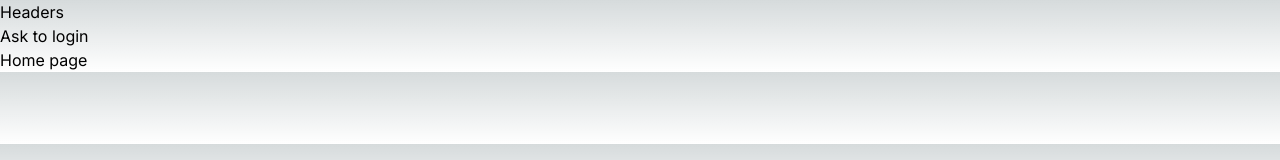
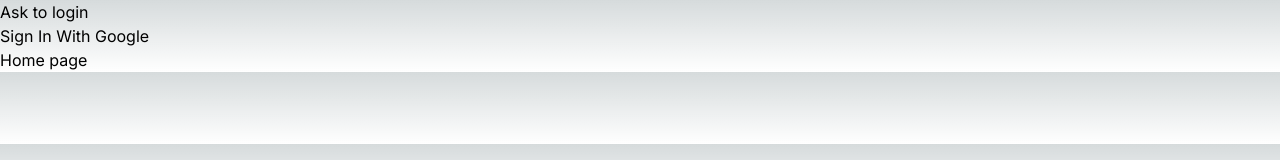
Before and after one commit to nayem-miah/next-auth, a Next.js app: page / in a window 1280 px wide. Shown: the top 160 px of the page. Built offline with nearby package versions, Linux system fonts and the light colour scheme; no server answers.

Commit message:
'commited'

```diff
--- /dev/null
+++ b/app/actions/index.js
@@ -0,0 +1,11 @@
+'use server'
+
+const { signOut,signIn } = require("@/auth")
+
+export async function doSignOut(){
+    await signOut();
+}
+
+export async function doSignIn(){
+    await signIn("google", {callbackUrl:'http://localhost:3000'});
+}
--- a/app/components/Header.jsx
+++ b/app/components/Header.jsx
@@ -1,26 +1,31 @@
-import { auth, signIn, signOut } from "@/auth";
+import { auth } from "@/auth";
 import Image from "next/image";
-import Link from "next/link";
+import Signin from "./Signin";
+import Signout from "./Signout";
 
 export default async function Header() {
   const session = await auth();
-  console.log(".............", session);
-  return <div>
-    Headers
 
-    {session?.user?(
+  return (
     <div>
+      {session?.user ? (
+        <div className="flex">
           <p>{session?.user?.name}</p>
-          <Image src={session?.user?.image}
+          <Image
+            src={session?.user?.image}
             alt={session?.user?.image}
             width={32}
             height={32}
             className="rounded-full"
           />
+          <Signout/>
         </div>
-    ):(
+      ) : (
+        <>
           <p>Ask to login</p>
+          <Signin />
+        </>
       )}
-
-    </div>;
+    </div>
+  );
 }
--- /dev/null
+++ b/app/components/Signin.jsx
@@ -0,0 +1,10 @@
+const { doSignIn } = require("../actions");
+
+export default function Signin() {
+  return (
+    //    <Link href='/api/auth/signin' > Sign In</Link>
+    <form action={doSignIn}>
+      <button type="submit">Sign In With Google</button>
+    </form>
+  );
+}
--- /dev/null
+++ b/app/components/Signout.jsx
@@ -0,0 +1,10 @@
+import { doSignOut } from "../actions"
+
+doSignOut
+export default function Signout() {
+  return (
+    <form action={doSignOut}>
+       <button type="submit">Sign Out</button>
+    </form>
+  )
+}
```
Lines whose indentation alone changed are shown as unchanged.
